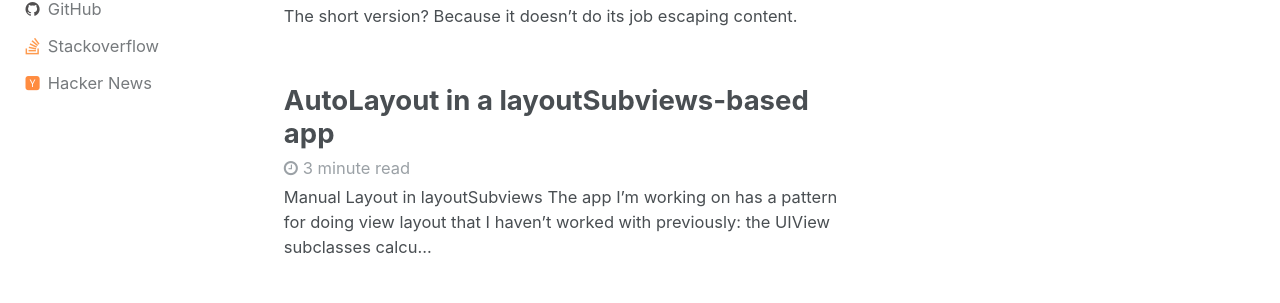
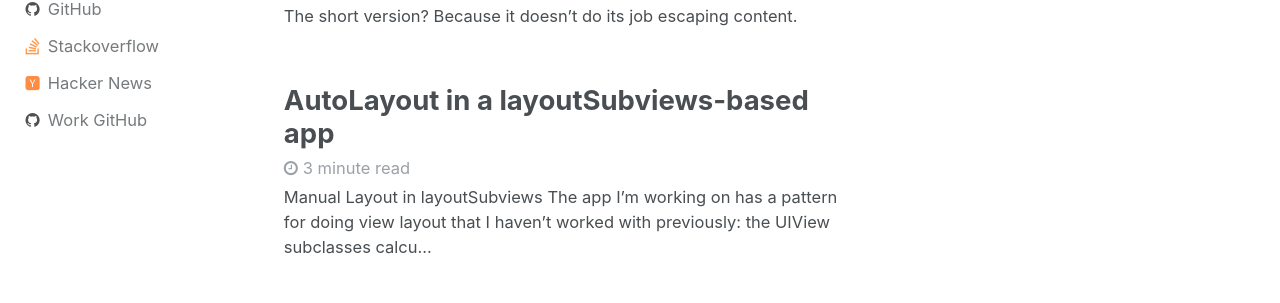
Before and after one commit to e28eta/e28eta.github.io, a Jekyll site: the page built from index.html, in a window 1280 px wide. Shown: the part 292-595 px from the top of the page. Built offline with Jekyll 4.4.1, drawn with Linux system fonts in a browser that asks for light colours; the list of posts is cut into pages by our own code.

Commit message:
adding work github link

```diff
--- a/_config.yml
+++ b/_config.yml
@@ -92,6 +92,7 @@ author:
   facebook         :
   foursquare       :
   github           : "e28eta"
+  work_github      : "danj-stripe"
   google_plus      :
   hacker_news      : "e28eta"
   keybase          :
--- a/_includes/author-profile-custom-links.html
+++ b/_includes/author-profile-custom-links.html
@@ -5,3 +5,10 @@
     </a>
   </li>
   {% endif %}
+  {% if author.work_github %}
+  <li>
+    <a href="https://github.com/{{ author.work_github }}" itemprop="sameAs">
+      <i class="fa fa-fw fa-github" aria-hidden="true"></i> Work GitHub
+    </a>
+  </li>
+  {% endif %}
```
